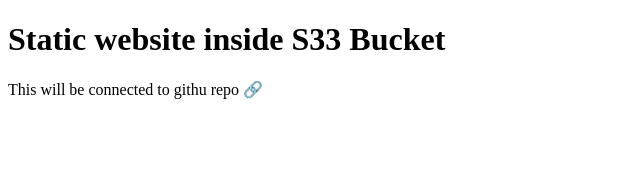
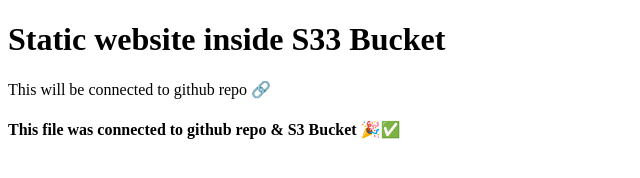
Before and after one commit to ladasattar/s3bucket-git, a plain HTML site: page index.html in a window 1280 px wide. Shown: the whole page, without its empty margins (0-640 px from the left). Drawn offline with Linux system fonts and the light colour scheme.

Commit message:
feat: new header

```diff
--- a/index.html
+++ b/index.html
@@ -8,6 +8,7 @@
   </head>
   <body>
     <h1>Static website inside S33 Bucket</h1>
-    <p>This will be connected to githu repo 🔗</p>
+    <p>This will be connected to github repo 🔗</p>
+    <h4>This file was connected to github repo & S3 Bucket 🎉✅</h4>
   </body>
 </html>
```
